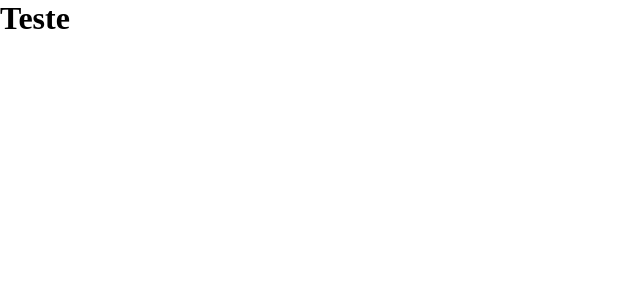
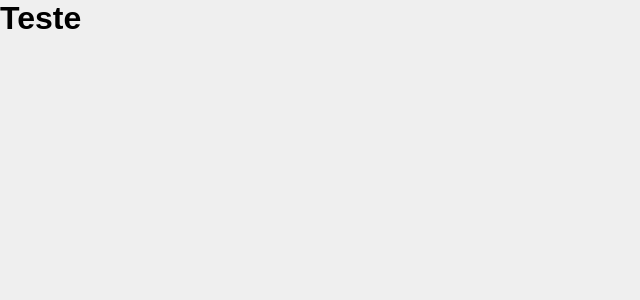
Before and after one commit to LucasValpereiro/callsystem, a React (Create React App) app: page / in a window 1280 px wide. Shown: the top 300 px of the page, without its empty margins (0-640 px from the left). Built offline with nearby package versions, Linux system fonts and the light colour scheme.

Commit message:
reset css pattern

```diff
--- a/src/index.css
+++ b/src/index.css
@@ -3,3 +3,25 @@
   padding: 0;
   box-sizing: border-box;
 }
+
+html, body, #root{
+  height: 100%;
+}
+
+body{
+  font: 14px;
+  font-family: sans-serif;
+  background-color: #EFEFEF;
+}
+
+a{
+  text-decoration: none;
+}
+
+ul{
+  list-style: none;
+}
+
+button{
+  cursor: pointer;
+}
```
